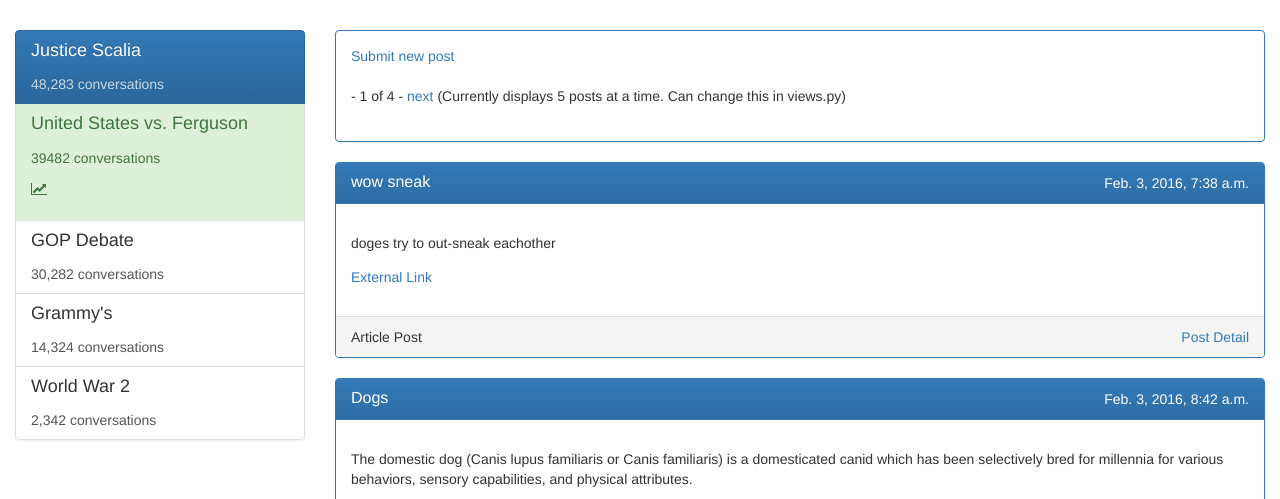
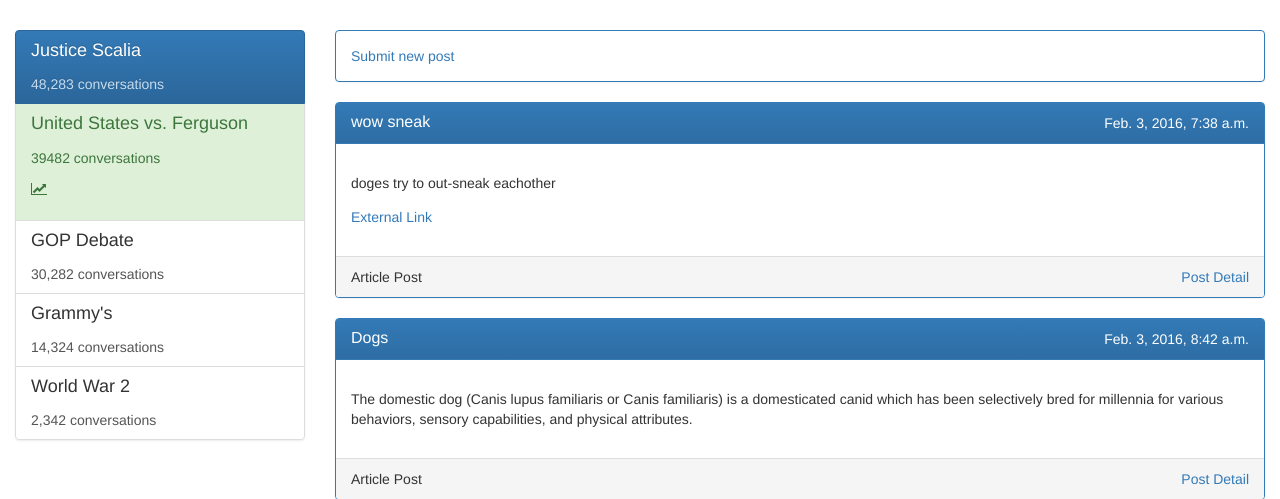
Before and after one commit to sgulati3/CS191, a Django app: page /posts/ in a window 1280 px wide. Shown: the part 202-701 px from the top of the page. Run offline with Django 3.2, Linux system fonts and the light colour scheme; data comes from the database, SQL or seed files in the repository; some libraries are stand-ins or nearby versions.

Commit message:
Revert "added pagination"

```diff
--- a/CS191/posts/templates/posts/index.html
+++ b/CS191/posts/templates/posts/index.html
@@ -32,35 +32,18 @@
 				</div>
 			</div>
 
-            <!-- TODO: Raymond, make this pretty -->
-			<div id="raymond-make-this-shit-pretty" class="col-md-9 col-sm-9">
+            <!-- TODO: Raymond, make this button pretty -->
+			<div class="col-md-9 col-sm-9">
 				<div class="row">
 					<div class="col-md-12 col-sm-12">
                         <div class="panel panel-primary">
 							<div class="panel-body">
                                 <a type="submit" href="{% url 'posts:create' %}">Submit new post</a>
-                                <br/>
-                                <div class="pagination">
-                                    <span class="step-links">
-                                        {% if latest_post_list.has_previous %}
-                                            <a href="?page={{ latest_post_list.previous_page_number }}">previous</a>
-                                        {% endif %}
-
-                                        <span class="current">
-                                            - {{ latest_post_list.number }} of {{ latest_post_list.paginator.num_pages }} -
-                                        </span>
-
-                                        {% if latest_post_list.has_next %}
-                                            <a href="?page={{ latest_post_list.next_page_number }}">next</a>
-                                        {% endif %}
-                                        (Currently displays 5 posts at a time. Can change this in views.py)
-                                    </span>
-                                </div>
                             </div>
                         </div>
                     </div>
                 </div>
-            </div>
+			</div>
 
 			<div class="col-md-9 col-sm-9">
 				{% if latest_post_list %}
--- a/CS191/posts/views.py
+++ b/CS191/posts/views.py
@@ -1,4 +1,3 @@
-from django.core.paginator import Paginator, EmptyPage, PageNotAnInteger
 from django.core.urlresolvers import reverse
 from django.shortcuts import get_object_or_404, redirect, render
 from django.utils import timezone
@@ -8,21 +7,9 @@ from .models import Post
 
 
 def index(request):
-    all_posts = Post.objects.all().order_by('date')
-    paginator = Paginator(all_posts, 5) # Show 5 posts per page
-    page_num = request.GET.get('page')
-
-    try:
-        paginated_posts = paginator.page(page_num)
-    except PageNotAnInteger:
-        # If page is not an integer, deliver first page.
-        paginated_posts = paginator.page(1)
-    except EmptyPage:
-        # If page is out of range (e.g. 9999), deliver last page of results.
-        paginated_posts = paginator.page(paginator.num_pages)
-
+    latest_post_list = Post.objects.order_by('date')[:5]
     context = {
-        'latest_post_list': paginated_posts,
+        'latest_post_list': latest_post_list,
     }
 
     return render(request, 'posts/index.html', context)
```
